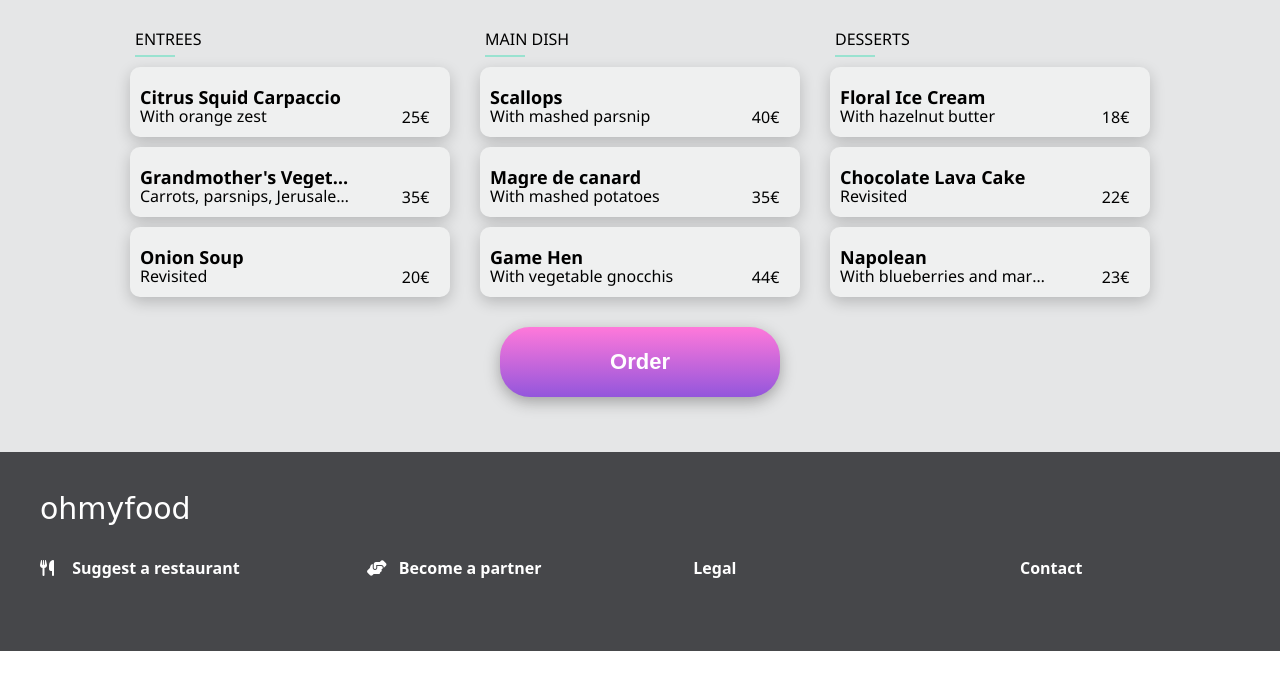
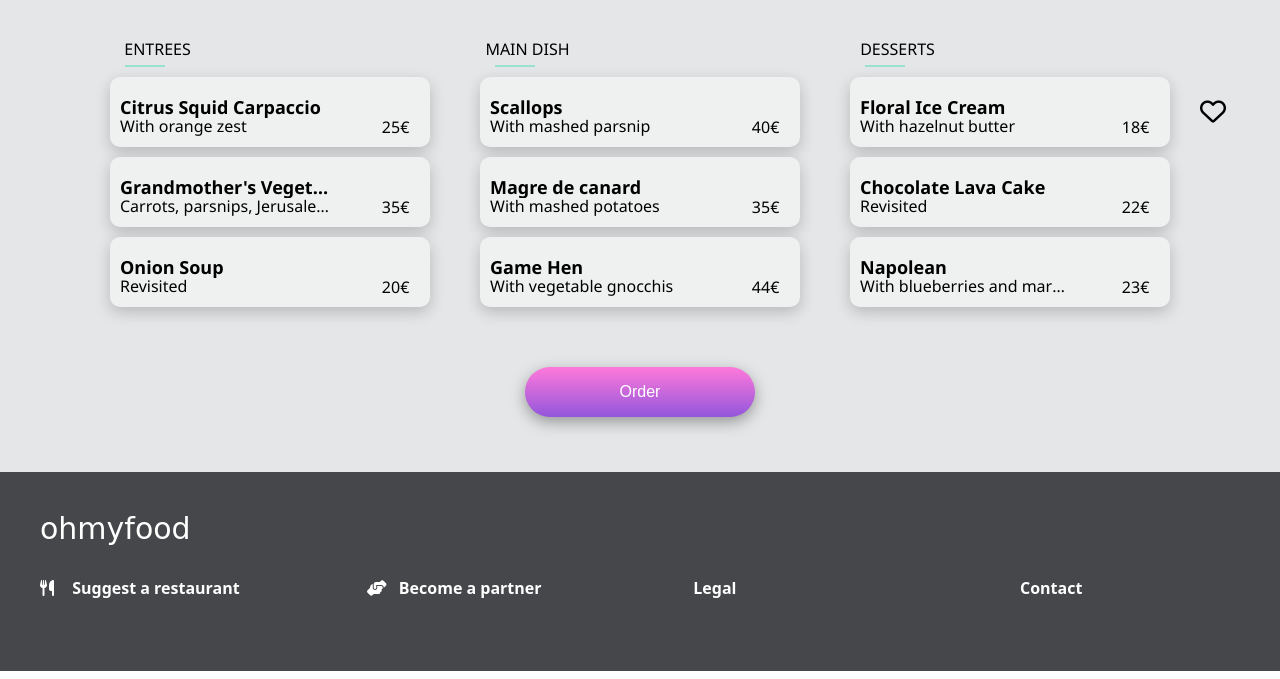
Before and after one commit to Adricodes/project3, a website: page html/bastille.html in a window 1280 px wide. Shown: the part 365-1044 px from the top of the page. Drawn offline with Linux system fonts and the light colour scheme; a web font is replaced by a local one.

Commit message:
tablet heart not working

```diff
--- a/html/bastille.html
+++ b/html/bastille.html
@@ -40,8 +40,8 @@
 
 
       <div class="heart-area">
-        <div class="nothing-in-heart"><i class="fa-regular fa-heart"></i></div>
-        <div class="full-in-heart"><i class="fa-solid fa-heart"></i></div>
+        <div class="empty-heart"><i class="fa-regular fa-heart"></i></div>
+        <div class="filled-heart"><i class="fa-solid fa-heart"></i></div>
       </div>
     </div>
 
--- a/sass/pages/_home.scss
+++ b/sass/pages/_home.scss
@@ -88,7 +88,7 @@ header {
   display: flex;
 }
 
-.explore {
+.exploration {
   display: flex;
   flex-direction: column;
   align-items: center;
@@ -117,7 +117,7 @@ header {
 
 
 
-.explore-btn {
+.exploration-btn {
   width: 230px;
   height: 50px;
   font-size: 17px;
@@ -370,7 +370,7 @@ a {
 
   }
 
-  .explore-btn {
+  .exploration-btn {
     width: 230px;
     height: 60px;
     font-size: 18px;
@@ -483,7 +483,7 @@ a {
 
   }
 
-  .explore {
+  .exploration {
     width: 50%;
     padding-bottom: 0;
     background-color: white;
@@ -495,7 +495,7 @@ a {
     padding-top: 60px;
   }
 
-  .explore-btn {
+  .exploration-btn {
     font-size: 22px;
 
     width: 280px;
--- a/sass/pages/_restaurant.scss
+++ b/sass/pages/_restaurant.scss
@@ -42,21 +42,23 @@ header {
 
 .heart-area {
     position: relative;
-    right: 330px;
+    right: 350px;
+    bottom: 0;
 
 }
 
-.nothing-in-heart {
+.empty-heart {
     position: absolute;
-    left: 220px;
-    bottom: 30px;
+    left: 300px;
     font-size: 30px;
     color: black;
 }
 
-.full-in-heart {
+
+
+.filled-heart {
     position: absolute;
-    left: 40px;
+    left: 1px;
     font-size: 30px;
     opacity: 0;
     background-color: linear-gradient(#FF79DA, #9356DC);
@@ -66,7 +68,7 @@ header {
     transition: opacity 500ms;
 }
 
-.full-in-heart:hover {
+.filled-heart:hover {
     background-color: linear-gradient (#FF79DA, #9356DC);
     opacity: 1;
 }
@@ -119,13 +121,13 @@ header {
 }
 
 
-// .menu-group {
-//     padding: 10px;
-//     display: inline-flex;
-//     flex-direction:column;
-//     justify-items:center;
-//     align-items: center;
-// }
+.menu-group {
+    padding: 10px;
+    display: flex;
+    flex-direction: column;
+    justify-items: center;
+    align-items: center;
+}
 
 
 
@@ -141,13 +143,13 @@ header {
 
 .section-name {
     margin-bottom: 5px;
-    margin-left: 5px;
+    margin-right: 225px;
 }
 
 .underline {
     border: 1px solid $tertiary-color;
     width: 40px;
-    margin-left: 5px;
+    margin-right: 250px;
 
 }
 
@@ -158,6 +160,27 @@ header {
     justify-content: center;
     padding-bottom: 25px;
 }
+
+
+.explore-btn {
+    width: 230px;
+    height: 50px;
+    font-size: 16px;
+    border-radius: 30px;
+    margin-bottom: 30px;
+    margin-top: 50px;
+    background-image: linear-gradient(#FF79DA, #9356DC);
+    color: white;
+    border: none;
+    cursor: pointer;
+    box-shadow: 0px 5px 15px 0px rgba(0, 0, 0, 0.35);
+
+    &:hover {
+        background-image: linear-gradient(lighten(#FF79DA, 3%), lighten(#9356DC, 3%));
+
+    }
+}
+
 
 .menu-item {
     display: flex;
@@ -279,24 +302,6 @@ header {
     }
 
 
-    .explore-btn {
-        width: 230px;
-        height: 50px;
-        font-size: 1px;
-        border-radius: 30px;
-        margin-bottom: 30px;
-        margin-top: 50px;
-        background-image: linear-gradient(#FF79DA, #9356DC);
-        color: white;
-        border: none;
-        cursor: pointer;
-        box-shadow: 0px 5px 15px 0px rgba(0, 0, 0, 0.35);
-
-        &:hover {
-            background-image: linear-gradient(lighten(#FF79DA, 3%), lighten(#9356DC, 3%));
-
-        }
-    }
 
 
     footer {
@@ -323,20 +328,21 @@ header {
 
         }
 
-
-
         .menu-title {
             font-size: 30px;
             padding-left: 120px;
         }
-
-
 
         .section-name,
         .underline {
             font-size: 22px;
             margin-left: 20px;
         }
+
+        .empty-heart {
+            left: 50px;
+        }
+
 
         .menu-item {
             margin-left: 110px;
@@ -350,10 +356,7 @@ header {
             gap: 30px;
         }
 
-        //         .menu-cards {
-        // display: inline-block;
-        // flex-direction: row;
-        //         }
+
 
         .explore-btn {
             margin-left: 350px;
@@ -370,9 +373,6 @@ header {
                 padding-top: 10px;
             }
 
-            // .empty-heart {
-            //     padding-bottom: 60px;
-            // }
 
             .section-name {
                 padding-left: 120px;
@@ -382,6 +382,7 @@ header {
                 margin-left: 120px;
                 width: 60px;
             }
+
 
             .explore-btn {
                 margin-left: 300px;
@@ -393,7 +394,6 @@ header {
 
         }
     }
-
 
     .restaurants {
         background-color: whitesmoke;
```
Also changed, not shown: index.html (+2 -2 lines), css/style.css, 1 other file.
